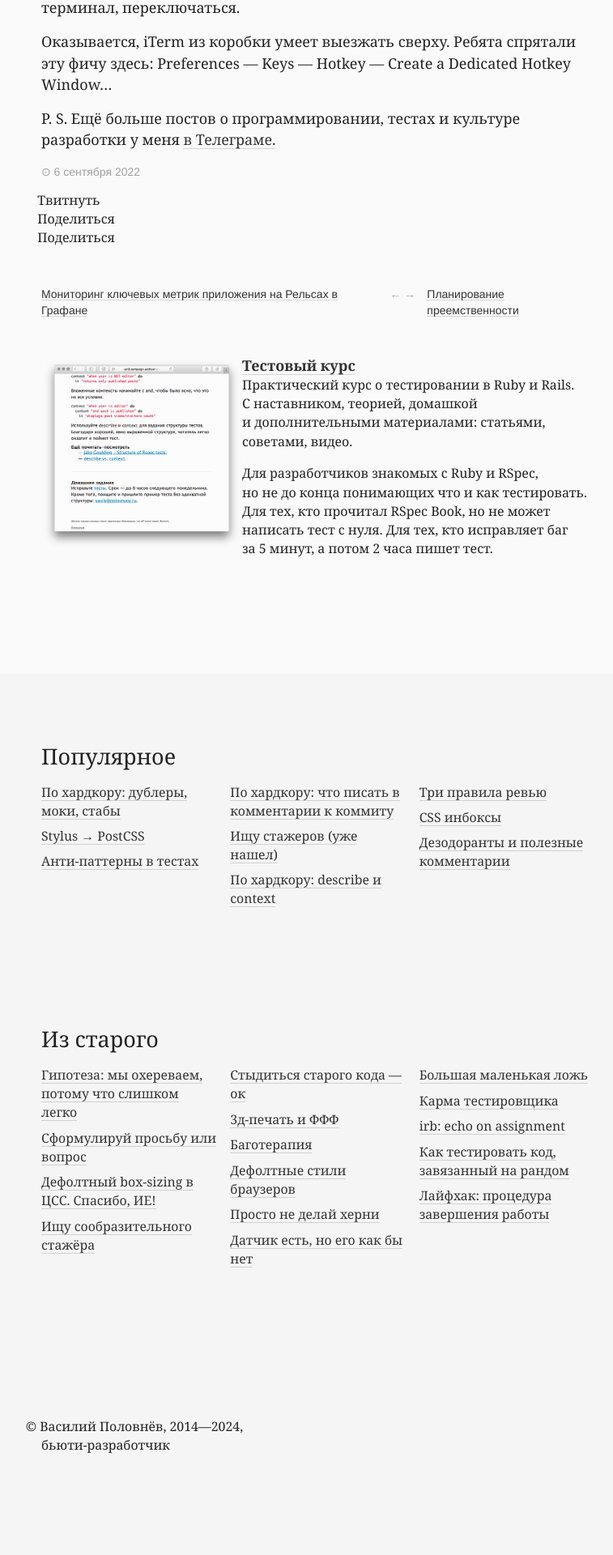
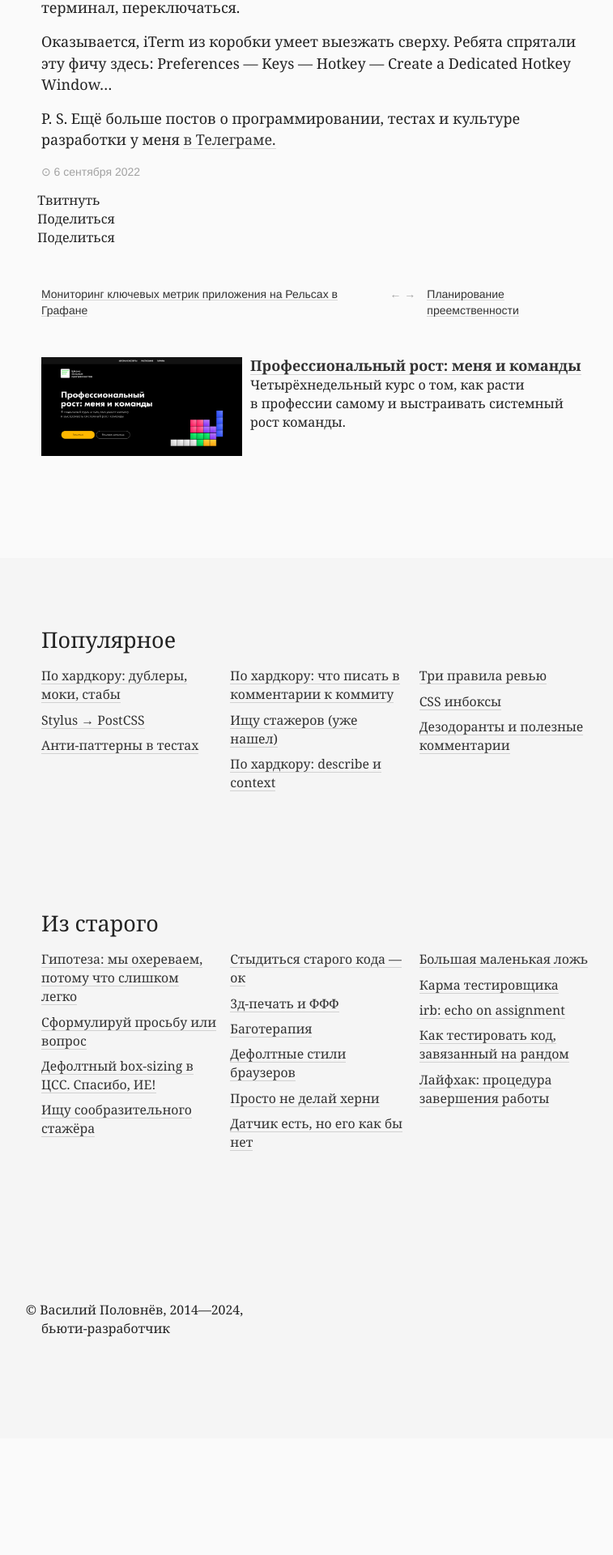
Before and after one commit to vast/vast.github.io, a Jekyll site: the page built from _posts/2022-09-06-iterm-yakuake.md, in a window 1280 px wide. Shown: the part 664-2584 px from the top of the page at 81% size, without its empty margins (229-986 px from the left). Built offline with Jekyll 4.4.1, drawn with Linux system fonts in a browser that asks for light colours; a style sheet for code colours, icons or effects is not loaded; after the commit the page ends 2440 px from its top, so only the background shows below that.

Commit message:
change course

```diff
--- a/_layouts/default.html
+++ b/_layouts/default.html
@@ -118,17 +118,15 @@
         <div class="post-course">
           {% if page.skip_tests_announce == nil or (page.skip_tests_announce == false) %}
             <div class="post-course-img">
-              <a href="/tests/">
-                <img src="/assets/tests-small.png" alt="" width="600" height="577" />
+              <a href="https://tough-dev.school/growth">
+                <img src="/assets/growth-course.png" alt="" width="2880" height="1412" />
               </a>
             </div>
 
             <div class="post-course-description">
-              <h3><a href="/tests/">Тестовый курс</a></h3>
-              <p>Практический курс о тестировании в Ruby и Rails. С наставником, теорией, домашкой и дополнительными материалами: статьями, советами, видео.</p>
-              <p>Для разработчиков знакомых с Ruby и RSpec, но не до конца понимающих что и как
-              тестировать. Для тех, кто прочитал RSpec Book, но не может написать тест с нуля. Для
-              тех, кто исправляет баг за 5 минут, а потом 2 часа пишет тест.</p>
+              <h3><a href="https://tough-dev.school/growth">Профессиональный рост: меня и команды</a></h3>
+              <p>Четырёхнедельный курс о том, как расти в профессии самому
+                и выстраивать системный рост команды.</p>
             </div>
           {% endif %}
         </div>
--- a/_sass/modules/_posts.scss
+++ b/_sass/modules/_posts.scss
@@ -73,6 +73,7 @@
 .post-course-img {
   flex: 1;
   max-width: 15.5em;
+  margin-right: 10px;
 }
 
 @media (max-width: 769px) {
--- a/index.html
+++ b/index.html
@@ -66,7 +66,7 @@
         </p>
         <p class="my_presence" style="font-family: Helvetica Neue;">
           <span class="my_presence-link is__active">Блог</span>
-          <a href="/tests/" class="my_presence-link">Курс о тестах в Руби и Рельсах</a>
+          <a href="https://tough-dev.school/growth">Курс о росте в профессии</a>
         </p>
       </div>
     </article>
```
Also changed, not shown: assets/growth-course.png (added).
